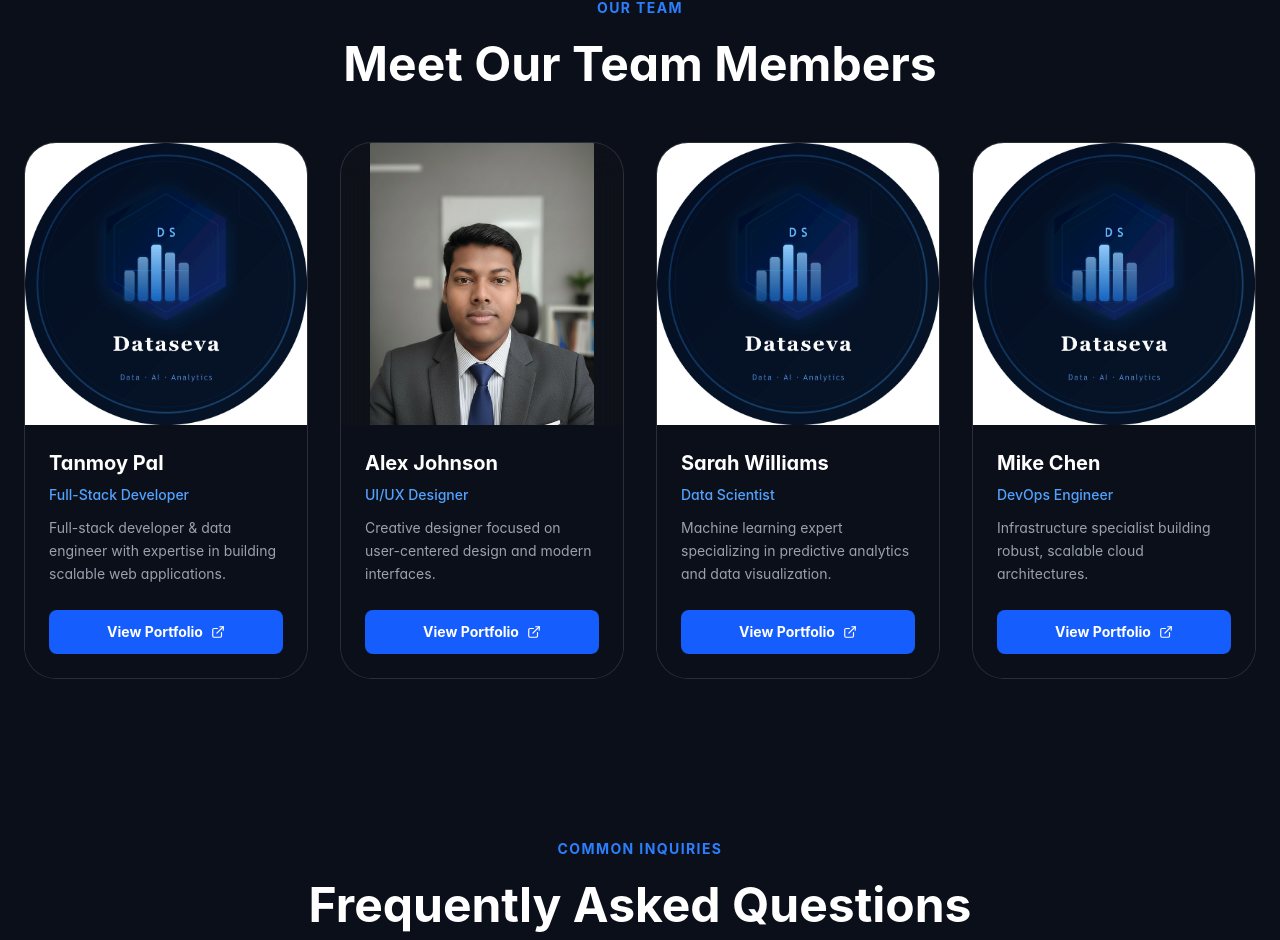
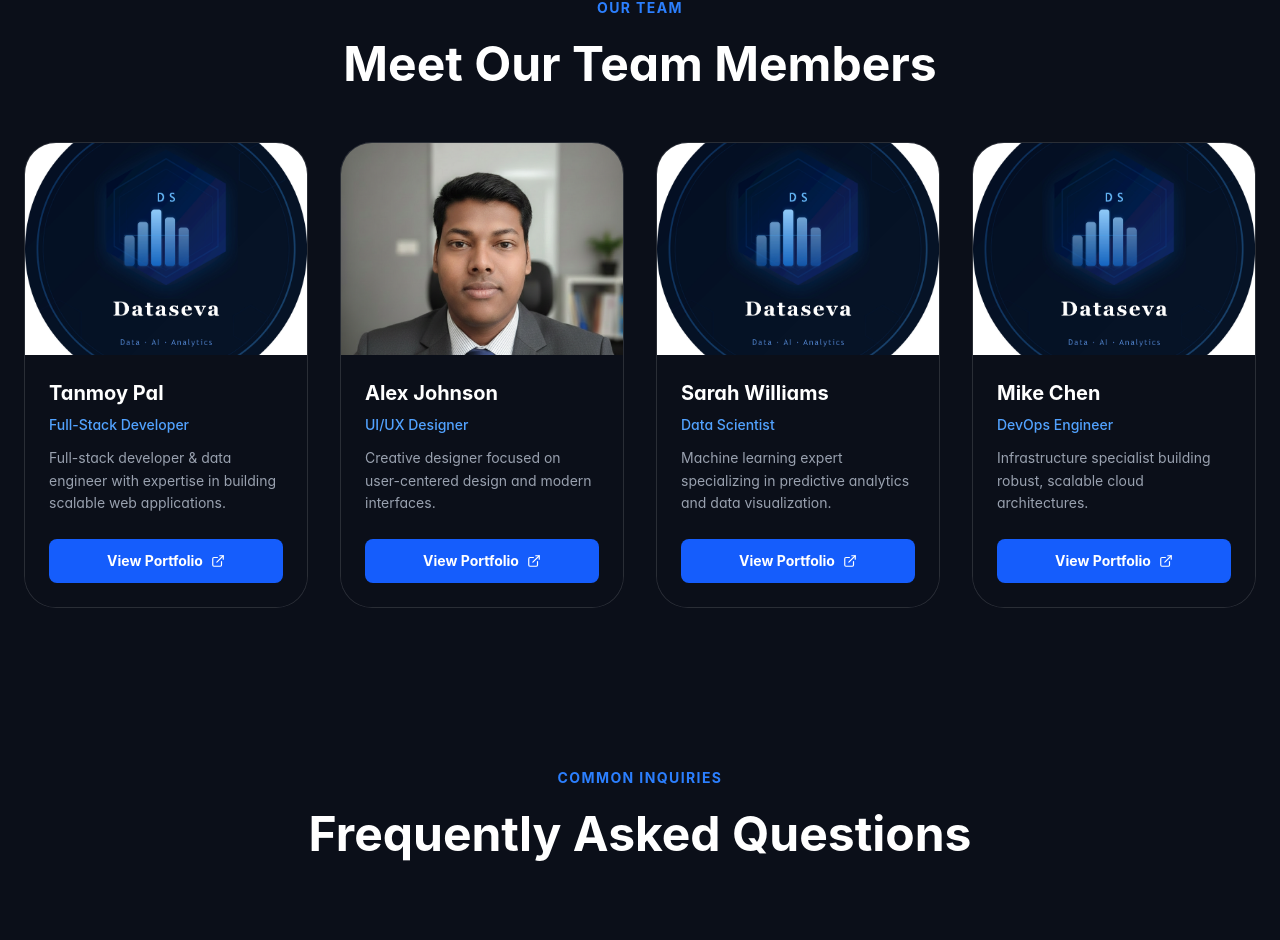
Before and after one commit to Tanmoy052/data_seva, a React (Vite) app in the folder client/: page / in a window 1280 px wide. Shown: the part 3993-4933 px from the top of the page. Built offline with nearby package versions, Linux system fonts and the light colour scheme.

Commit message:
Revert team member images back to 4:3 ratio

```diff
--- a/client/src/sections/TeamPortfolio.jsx
+++ b/client/src/sections/TeamPortfolio.jsx
@@ -71,11 +71,11 @@
               className="glass-card rounded-[1.5rem] md:rounded-[2rem] border border-white/10 overflow-hidden flex flex-col h-full"
             >
               {/* Team Member Image */}
-              <div className="aspect-square overflow-hidden">
+              <div className="aspect-[4/3] overflow-hidden">
                 <img
                   src={member.image}
                   alt={`${member.name} - Portfolio`}
-                  className="w-full h-full object-contain bg-black/20"
+                  className="w-full h-full object-cover"
                 />
               </div>
 
```
